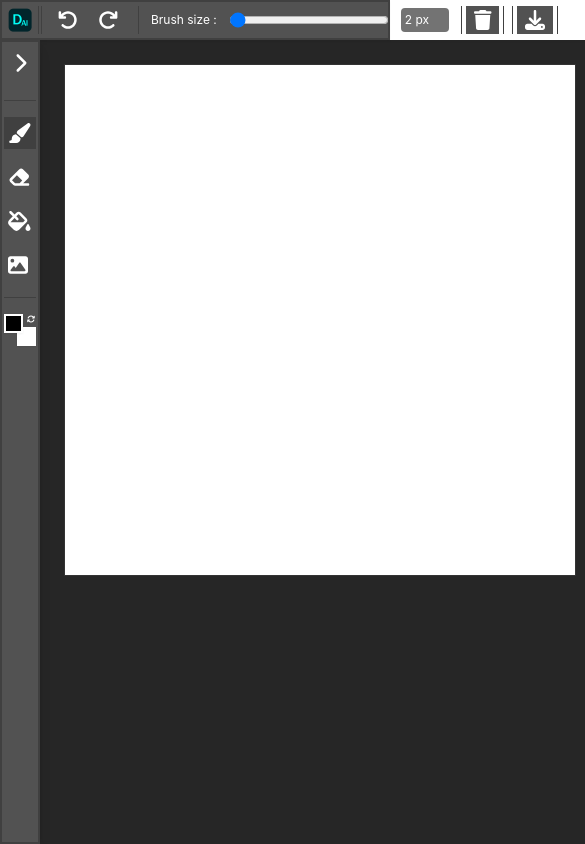
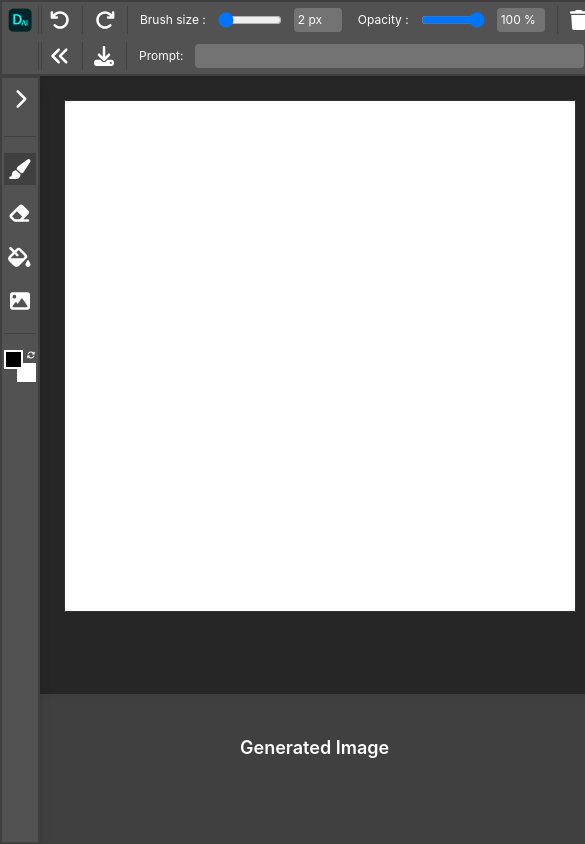
Before and after one commit to Tomixbo/Drawing-AI, a React (Create React App) app: page / in a window 390 px wide. Shown: the top 844 px of the page, 585 px wide, since content can reach past the window. Built offline with nearby package versions, Linux system fonts and the light colour scheme; no server answers.

Commit message:
opacity, send to canvas, responsive

```diff
--- a/src/App.css
+++ b/src/App.css
@@ -39,3 +39,7 @@
 .hidden-file-input {
   display: none;
 }
+
+body{
+  min-width: 600px;
+}
--- a/src/App.js
+++ b/src/App.js
@@ -4,7 +4,7 @@ import SideToolBar from './components/SideToolBar';
 import CanvasPreviews from './components/CanvasPreviews';
 import TopToolBar from './components/TopToolBar';
 import usePaintCustomHook from './paintCustomHook';
-import { useState, useCallback, useRef } from 'react';
+import { useEffect, useState, useCallback, useRef } from 'react';
 
 function App() {
   const canvasWidth = 512;
@@ -35,9 +35,23 @@ function App() {
     }, 'image/png');
   }, [prompt]);
 
-  const [{ activeTool, thickness, backgroundColor, currentColor }, { initialize, handleColor, handleBackgroundColor, handleBrush, handleEraser, handleThickness, handleClean, handleFillTool, handleFillImage, handleFill, undo, redo }] = usePaintCustomHook(canvasWidth, canvasHeight, canvasRef, updateTransformedImage);
+  const [{ activeTool, thickness, backgroundColor, currentColor, opacity }, { initialize, handleColor, handleBackgroundColor, handleBrush, handleEraser, handleThickness, handleOpacity, handleClean, handleFillTool, handleFillImage, handleFill, handleApplyTransformedImage, undo, redo }] = usePaintCustomHook(canvasWidth, canvasHeight, canvasRef, updateTransformedImage);
 
+  useEffect(() => {
+    const canvas = canvasRef.current;
+    if (canvas) {
+      const handleCanvasChange = () => {
+        updateTransformedImage();
+      };
+      // Attach the event listener
+      canvas.addEventListener('mouseup', handleCanvasChange);
 
+      return () => {
+        // Clean up the event listener
+        canvas.removeEventListener('mouseup', handleCanvasChange);
+      };
+    }
+  }, [canvasRef, updateTransformedImage]);
 
   const handlePromptChange = useCallback((newPrompt) => {
     setPrompt(newPrompt);
@@ -45,17 +59,20 @@ function App() {
   }, [updateTransformedImage]);
 
   return (
-    <div className='h-screen flex flex-col'>
+    <div className='h-screen flex flex-col '>
       <TopToolBar
         handleThickness={handleThickness}
+        handleOpacity={handleOpacity}
         handleClean={handleClean}
         transformedImage={transformedImage}
         prompt={prompt}
         setPrompt={handlePromptChange}
         thickness={thickness}
+        opacity={opacity}
         undo={undo}
         redo={redo}
         updateTransformedImage={updateTransformedImage}
+        handleApplyTransformedImage={() => handleApplyTransformedImage(transformedImage)}
       />
       <div className='flex flex-1'>
         <SideToolBar
@@ -69,7 +86,7 @@ function App() {
           currentColor={currentColor} // Pass the currentColor prop
           backgroundColor={backgroundColor} // Pass the backgroundColor prop
         />
-        <div className='flex flex-1'>
+        <div className='flex flex-1 flex-wrap '>
           <CanvasPreviews
             canvasRef={canvasRef}
             initialize={initialize}
@@ -80,9 +97,9 @@ function App() {
             height={canvasHeight}
             border="1px solid #333333"
           />
-          <div className='p-6 bg-neutral-700 shadow-inner flex flex-col flex-none items-center'>
+          <div className='p-6 bg-neutral-700 shadow-inner flex flex-col flex-none xl:items-center w-full xl:w-auto '>
             {transformedImage && <img src={transformedImage} alt='Transformed Canvas' className='bg-white' style={{ width: canvasWidth, height: canvasHeight }} />}
-            <h2 className='text-lg text-white font-semibold mt-4'>Generated Image</h2>
+            <h2 className='text-lg text-white font-semibold mt-4 max-xl:ml-44'>Generated Image</h2>
           </div>
         </div>
       </div>
--- a/src/components/SideToolBar.jsx
+++ b/src/components/SideToolBar.jsx
@@ -70,7 +70,7 @@ export default function SideToolBar({
           ref={fileInputRef} // Assigner la référence
           onChange={handleImageUpload}
         />
-        <button className={`h-8 p-1 flex items-center bg-neutral-600 hover:bg-neutral-700 w-full`} onClick={() => fileInputRef.current.click()}>
+        <button className={`h-8 p-1.5 flex items-center bg-neutral-600 hover:bg-neutral-700 w-full`} onClick={() => fileInputRef.current.click()}>
           <FontAwesomeIcon icon={faImage} className="text-xl text-white" />
           {isMaximized && <span className='mx-2 text-white'>Fill Image</span>}
         </button>
--- a/src/components/TopToolBar.jsx
+++ b/src/components/TopToolBar.jsx
@@ -1,10 +1,11 @@
 import React, { useState, useEffect } from 'react';
-import { faTrash, faDownload, faUndo, faRedo } from '@fortawesome/free-solid-svg-icons';
+import { faTrash, faDownload, faUndo, faRedo, faAnglesLeft } from '@fortawesome/free-solid-svg-icons';
 import { FontAwesomeIcon } from '@fortawesome/react-fontawesome';
 import piexif from 'piexifjs';
 
-export default function TopToolBar({ handleThickness, handleClean, transformedImage, prompt, setPrompt, thickness, undo, redo, updateTransformedImage }) {
+export default function TopToolBar({ handleThickness, handleOpacity, handleClean, transformedImage, prompt, setPrompt, thickness, opacity, undo, redo, updateTransformedImage, handleApplyTransformedImage }) {
   const [inputValue, setInputValue] = useState(`${thickness} px`);
+  const [opacityValue, setOpacityValue] = useState(`${opacity} %`);
   const [tempPrompt, setTempPrompt] = useState(prompt);
 
   const handleSaveImage = () => {
@@ -72,6 +73,37 @@ export default function TopToolBar({ handleThickness, handleClean, transformedIm
     validateAndFormatInput(e.target.value);
   };
 
+  const handleOpacitySliderChange = (e) => {
+    const value = e.target.value;
+    handleOpacity(value);
+    setOpacityValue(`${value} %`);
+  };
+
+  const handleOpacityInputChange = (e) => {
+    setOpacityValue(e.target.value);
+  };
+
+  const validateAndFormatOpacityInput = (value) => {
+    const numValue = parseInt(value.replace(' %', ''), 10);
+    if (!isNaN(numValue)) {
+      const newValue = numValue > 100 ? 100 : numValue;
+      handleOpacity(newValue);
+      setOpacityValue(`${newValue} %`);
+    } else {
+      setOpacityValue(`${opacity} %`);
+    }
+  };
+
+  const handleOpacityInputKeyPress = (e) => {
+    if (e.key === 'Enter') {
+      validateAndFormatOpacityInput(e.target.value);
+    }
+  };
+
+  const handleOpacityInputBlur = (e) => {
+    validateAndFormatOpacityInput(e.target.value);
+  };
+
   const handlePromptChange = (e) => {
     setTempPrompt(e.target.value);
   };
@@ -92,33 +124,50 @@ export default function TopToolBar({ handleThickness, handleClean, transformedIm
   }, [prompt, updateTransformedImage]);
 
   return (
-    <header className='border-2 border-neutral-700 w-full px-1.5 py-1 flex bg-neutral-600 shadow-sm z-10 '>
+
+    <header className='border-2 border-neutral-700 w-full px-1.5 py-1 flex flex-wrap xl:flex-nowrap bg-neutral-600 shadow-sm z-10'>
       <div className='flex flex-none justify-start items-center'>
         <img src={`${process.env.PUBLIC_URL}/logo192.png`} alt="logo" className="App-logo w-6" />
 
         <div className='w-px h-full bg-neutral-700 ' style={{ marginLeft: '6px' }}></div>
         <div className='w-px h-full bg-neutral-700 ' style={{ marginLeft: '2px' }}></div>
 
-        <div className='flex items-center px-2 space-x-1'>
-          <button className='px-1 bg-neutral-600 hover:bg-neutral-700 flex items-center' onClick={undo}>
-            <FontAwesomeIcon icon={faUndo} className="text-xl mx-1 text-white" />
-          </button>
-          <button className='px-1 bg-neutral-600 hover:bg-neutral-700 flex items-center' onClick={redo}>
-            <FontAwesomeIcon icon={faRedo} className="text-xl mx-1 text-white" />
-          </button>
-        </div>
+
+        <button className='p-1 bg-neutral-600 hover:bg-neutral-700 flex items-center' onClick={undo}>
+          <FontAwesomeIcon icon={faUndo} className="text-xl mx-1 text-white" />
+        </button>
+
+        <div className='w-px h-full bg-neutral-700 mx-1'></div>
+
+        <button className='p-1 bg-neutral-600 hover:bg-neutral-700 flex items-center' onClick={redo}>
+          <FontAwesomeIcon icon={faRedo} className="text-xl mx-1 text-white" />
+        </button>
+
 
         <div className='w-px h-full bg-neutral-700 mx-1'></div>
 
         <div className='flex items-center px-2 space-x-3'>
           <p className='text-white text-xs'>Brush size :</p>
-          <input type='range' min={1} max={128} value={thickness} onChange={handleSliderChange} className='w-40' />
+          <input type='range' min={1} max={128} value={thickness} onChange={handleSliderChange} className='w-16 xl:w-40' />
           <input
             type='text'
             value={inputValue}
             onChange={handleInputChange}
             onKeyPress={handleInputKeyPress}
             onBlur={handleInputBlur}
+            className='p-1 bg-neutral-500 text-white text-xs border-none rounded focus:outline-none w-12'
+          />
+        </div>
+
+        <div className='flex items-center px-2 space-x-3'>
+          <p className='text-white text-xs'>Opacity :</p>
+          <input type='range' min={0} max={100} value={opacity} onChange={handleOpacitySliderChange} className='w-16 xl:w-40' />
+          <input
+            type='text'
+            value={opacityValue}
+            onChange={handleOpacityInputChange}
+            onKeyPress={handleOpacityInputKeyPress}
+            onBlur={handleOpacityInputBlur}
             className='p-1 bg-neutral-500 text-white text-xs border-none rounded focus:outline-none w-12'
           />
         </div>
@@ -131,14 +180,18 @@ export default function TopToolBar({ handleThickness, handleClean, transformedIm
         <div className='w-px h-full bg-neutral-700 mx-1'></div>
       </div>
 
-      <div className='flex-1 flex justify-end items-center'>
+      <div className='w-full flex justify-start items-center xl:justify-end max-xl:mt-2'>
+        <div className='w-px h-full bg-neutral-700 ' style={{ marginLeft: '30px' }}></div>
+        <div className='w-px h-full bg-neutral-700 ' style={{ marginLeft: '2px' }}></div>
+        <button className='p-1 bg-neutral-600 hover:bg-neutral-700 flex items-center' onClick={() => handleApplyTransformedImage(transformedImage)}>
+          <FontAwesomeIcon icon={faAnglesLeft} className="text-xl mx-1 text-white" />
+        </button>
         <div className='w-px h-full bg-neutral-700 mx-1'></div>
         <button className='p-1 bg-neutral-600 hover:bg-neutral-700 flex items-center' onClick={handleSaveImage}>
           <FontAwesomeIcon icon={faDownload} className="text-xl mx-1 text-white" />
         </button>
-
         <div className='w-px h-full bg-neutral-700 mx-1'></div>
-        <div className='flex items-center space-x-3 w-full max-w-md mx-2'>
+        <div className='flex items-center space-x-3 w-full max-w-md mx-2 min-w-sm'>
           <p className='text-white text-xs'>Prompt:</p>
           <input
             type='text'
@@ -146,10 +199,12 @@ export default function TopToolBar({ handleThickness, handleClean, transformedIm
             onChange={handlePromptChange}
             onKeyPress={handlePromptKeyPress}
             onBlur={handlePromptBlur}
-            className='p-1 bg-neutral-500 text-white text-xs border-none rounded w-full focus:outline-none'
+            className='p-1 bg-neutral-500 text-white text-xs border-none rounded w-full focus:outline-none min-w-40'
           />
         </div>
       </div>
+
     </header>
+
   );
 }
--- a/src/paintCustomHook.js
+++ b/src/paintCustomHook.js
@@ -6,6 +6,7 @@ const usePaintCustomHook = (width, height, canvasRef, updateTransformedImage) =>
   const [currentColor, setCurrentColor] = useState('#000000');
   const [backgroundColor, setBackgroundColor] = useState('#FFFFFF'); // Initial background color to white
   const [thickness, setThickness] = useState(2);
+  const [opacity, setOpacity] = useState(100); // Initial opacity
   const [activeTool, setActiveTool] = useState('brush');
   const [history, setHistory] = useState([]);
   const [redoStack, setRedoStack] = useState([]);
@@ -88,6 +89,11 @@ const usePaintCustomHook = (width, height, canvasRef, updateTransformedImage) =>
     setThickness(value);
   };
 
+  // Function to handle opacity change
+  const handleOpacity = (value) => {
+    setOpacity(value);
+  };
+
   // Function to clean the canvas
   const handleClean = () => {
     const canvas = canvasRef.current;
@@ -158,6 +164,20 @@ const usePaintCustomHook = (width, height, canvasRef, updateTransformedImage) =>
       captureState();
       updateTransformedImage();
     }
+  };
+
+  // Function to handle apply transformed image
+  const handleApplyTransformedImage = (transformedImageSrc) => {
+    const img = new Image();
+    img.src = transformedImageSrc;
+    img.onload = () => {
+      if (ctx.current) {
+        ctx.current.clearRect(0, 0, width, height);
+        ctx.current.drawImage(img, 0, 0, width, height);
+        captureState();
+        updateTransformedImage();
+      }
+    };
   };
 
   useEffect(() => {
@@ -254,12 +274,13 @@ const usePaintCustomHook = (width, height, canvasRef, updateTransformedImage) =>
       ctx.current.globalCompositeOperation = activeTool === 'eraser' ? 'source-over' : 'source-over';
       ctx.current.strokeStyle = activeTool === 'eraser' ? backgroundColor : currentColor;
       ctx.current.lineWidth = thickness;
+      ctx.current.globalAlpha = opacity / 100; // Set opacity
     }
-  }, [currentColor, backgroundColor, thickness, activeTool]);
+  }, [currentColor, backgroundColor, thickness, activeTool, opacity]);
 
   return [
-    { thickness, activeTool, currentColor, backgroundColor },
-    { initialize, handleColor, handleBackgroundColor, handleEraser, handleBrush, handleThickness, handleClean, handleFillTool, handleFillImage, handleFill, undo, redo }
+    { thickness, activeTool, currentColor, backgroundColor, opacity },
+    { initialize, handleColor, handleBackgroundColor, handleEraser, handleBrush, handleThickness, handleOpacity, handleClean, handleFillTool, handleFillImage, handleFill, handleApplyTransformedImage, undo, redo }
   ];
 };
 
```
